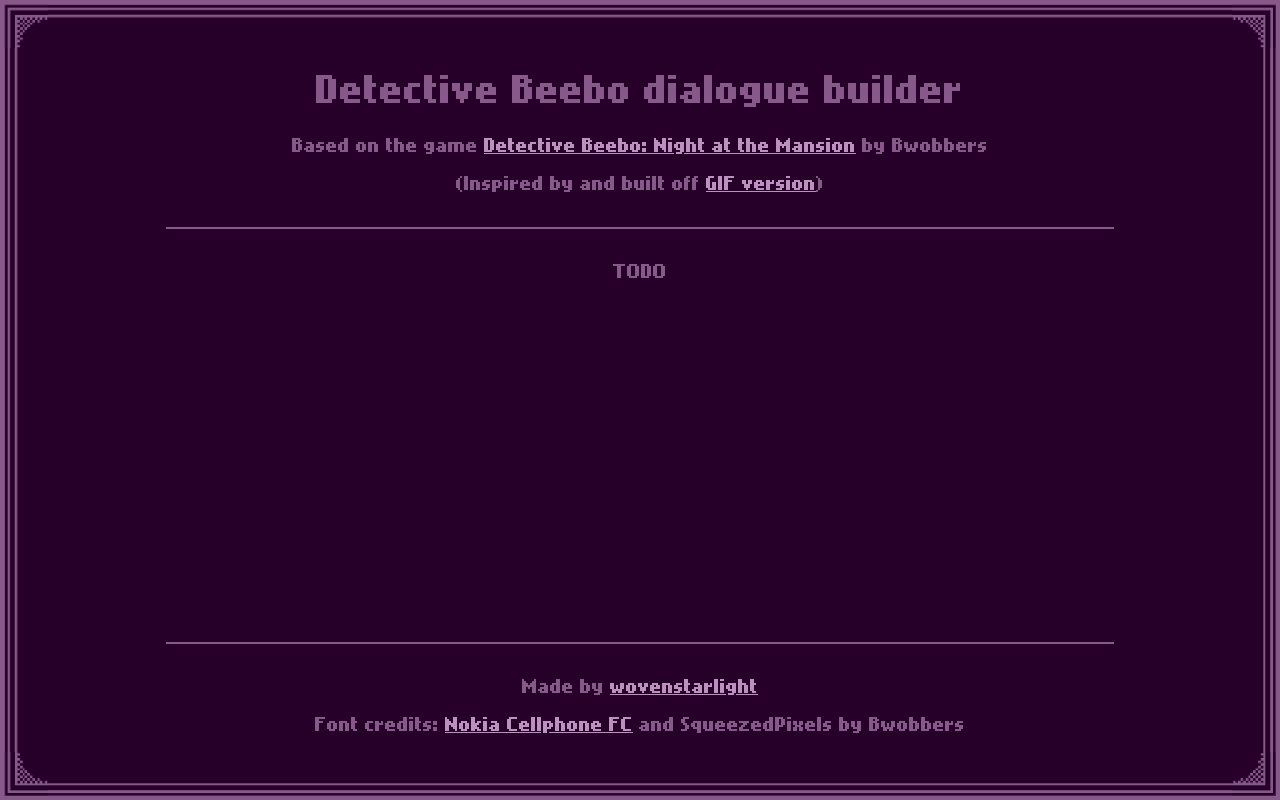
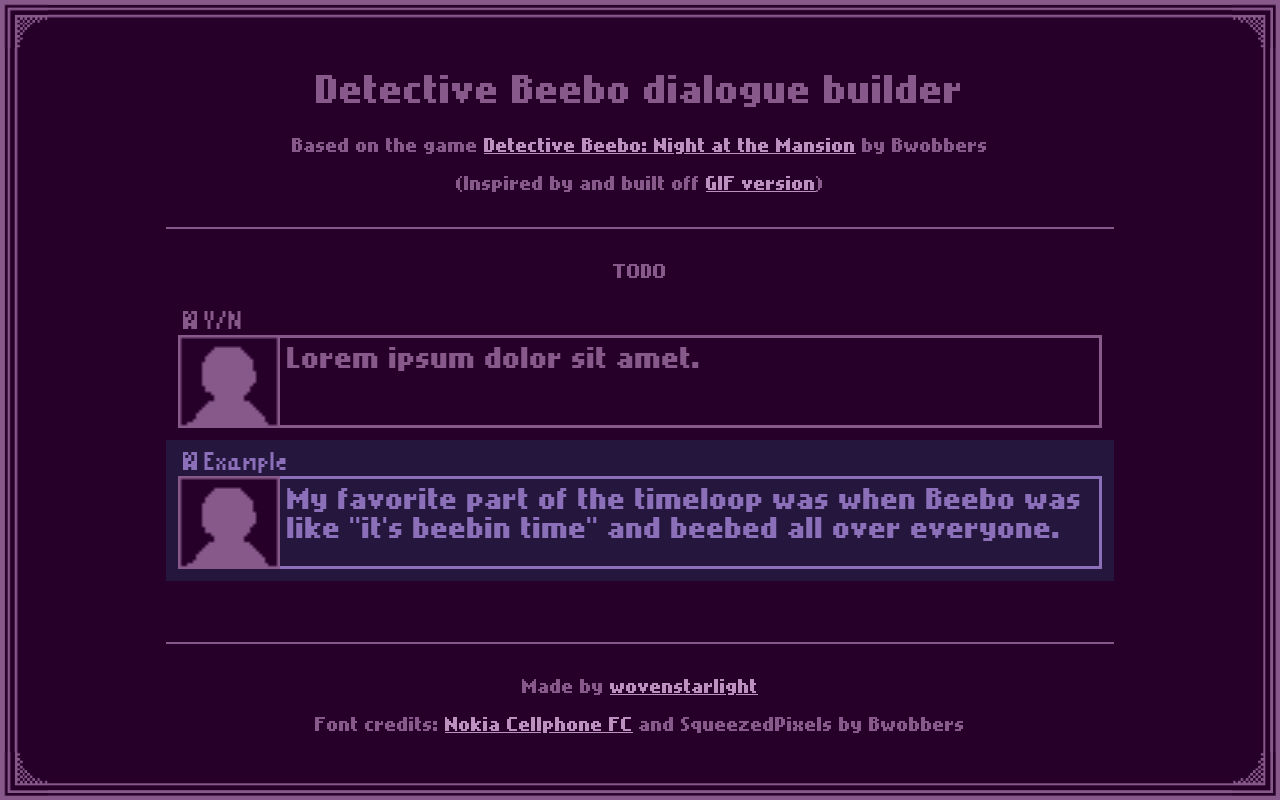
Before and after one commit to wovenstarlight/beebo-dialogue, a React (Create React App) app: page / in a window 1280 px wide. Built offline with nearby package versions, Linux system fonts and the light colour scheme.

Commit message:
Add basic dialogue box

```diff
--- a/src/App.js
+++ b/src/App.js
@@ -1,4 +1,5 @@
 import "./styles/App.css";
+import TextBox from "./components/TextBox";
 
 function App() {
 	return (<>
@@ -9,6 +10,10 @@
 		</header>
 		<main id="sitebody">
 			<p id="explainer">TODO</p>
+			<TextBox />
+			<TextBox color="blueypurple" name="Example">
+				My favorite part of the timeloop was when Beebo was like "it's beebin time" and beebed all over everyone.
+			</TextBox>
 		</main>
 		<footer id="sitefoot">
 			<p>Made by <a href="https://github.com/wovenstarlight">wovenstarlight</a></p>
--- /dev/null
+++ b/src/components/TextBox.js
@@ -0,0 +1,16 @@
+import "../styles/TextBox.css";
+
+function TextBox({color, name, portrait, children}) {
+	return <article className={`dialogue ${color ?? "house"}`}>
+		<header className="speaker">
+			<span className="question">?</span>
+			<span className="name">{name ?? "Y/N"}</span>
+		</header>
+		<div className="body">
+			<img className="portrait" src={`${process.env.PUBLIC_URL}/assets/portraits/`.concat(portrait ?? "default.png")} />
+			<p className="text">{children ?? "Lorem ipsum dolor sit amet."}</p>
+		</div>
+	</article>
+}
+
+export default TextBox;
--- /dev/null
+++ b/src/styles/TextBox.css
@@ -0,0 +1,122 @@
+.dialogue {
+	padding: 0.5em;
+	font-size: 1.5em;
+	color: var(--text);
+	background-color: var(--bg);
+
+	&.oliver,
+	&.orange {
+		--text: var(--text-oliver);
+		--bg: var(--bg-oliver);
+	}
+	&.angel,
+	&.gray {
+		--text: var(--text-angel);
+		--bg: var(--bg-angel);
+	}
+	&.vivi,
+	&.red {
+		--text: var(--text-vivi);
+		--bg: var(--bg-vivi);
+	}
+	&.mari, &.marigold,
+	&.blue, &.darkblue {
+		--text: var(--text-marigold);
+		--bg: var(--bg-marigold);
+	}
+	&.nina,
+	&.blueypurple {
+		--text: var(--text-nina);
+		--bg: var(--bg-nina);
+	}
+	&.nadia,
+	&.pink {
+		--text: var(--text-nadia);
+		--bg: var(--bg-nadia);
+	}
+	&.owen,
+	&.navy, &.lightblue {
+		--text: var(--text-owen);
+		--bg: var(--bg-owen);
+	}
+	&.simon,
+	&.darkgreen {
+		--text: var(--text-simon);
+		--bg: var(--bg-simon);
+	}
+	&.eugene, &.coli, &.house,
+	&.purple {
+		--text: var(--text-house);
+		--bg: var(--bg-house);
+	}
+	&.gallery,
+	&.yellow {
+		--text: var(--text-gallery);
+		--bg: var(--bg-gallery);
+	}
+	&.police,
+	&.mutedgreen {
+		--text: var(--text-police);
+		--bg: var(--bg-police);
+	}
+}
+
+.dialogue .speaker {
+	font-family: "SqueezedPixels";
+
+	span {
+		position: relative;
+		top: 0.25em;
+		display: inline-block;
+		line-height: 1;
+	}
+
+	.question {
+		color: var(--bg);
+		position: relative;
+		z-index: 0;
+		padding-inline: 0.15em;
+		margin-inline: 0.15em;
+
+		&::before {
+			content: "";
+			display: block;
+			width: 75%;
+			height: 75%;
+			background-color: var(--text);
+			position: absolute;
+			top: -25%;
+			left: 0.05em;
+			z-index: -1;
+		}
+	}
+}
+
+.dialogue .body {
+	display: grid;
+	grid-template-columns: auto 1fr;
+	--portrait-size: 4.25em;
+
+	.portrait {
+		width: var(--portrait-size);
+		height: auto;
+		display: block;
+		/* Disable anti-aliasing to get that pixel look */
+		image-rendering: -moz-crisp-edges;
+		image-rendering: -moz-crisp-edges;
+		image-rendering: -o-crisp-edges;
+		image-rendering: -webkit-optimize-contrast;
+		-ms-interpolation-mode: nearest-neighbor;
+	}
+
+	.text {
+		line-height: 1.2;
+		border: 0.15em solid var(--text);
+		border-inline-start-width: 0;
+		margin: 0;
+		max-height: var(--portrait-size);
+		padding: 0.3em;
+		overflow: hidden;
+		text-overflow: ellipsis;
+	}
+}
```
